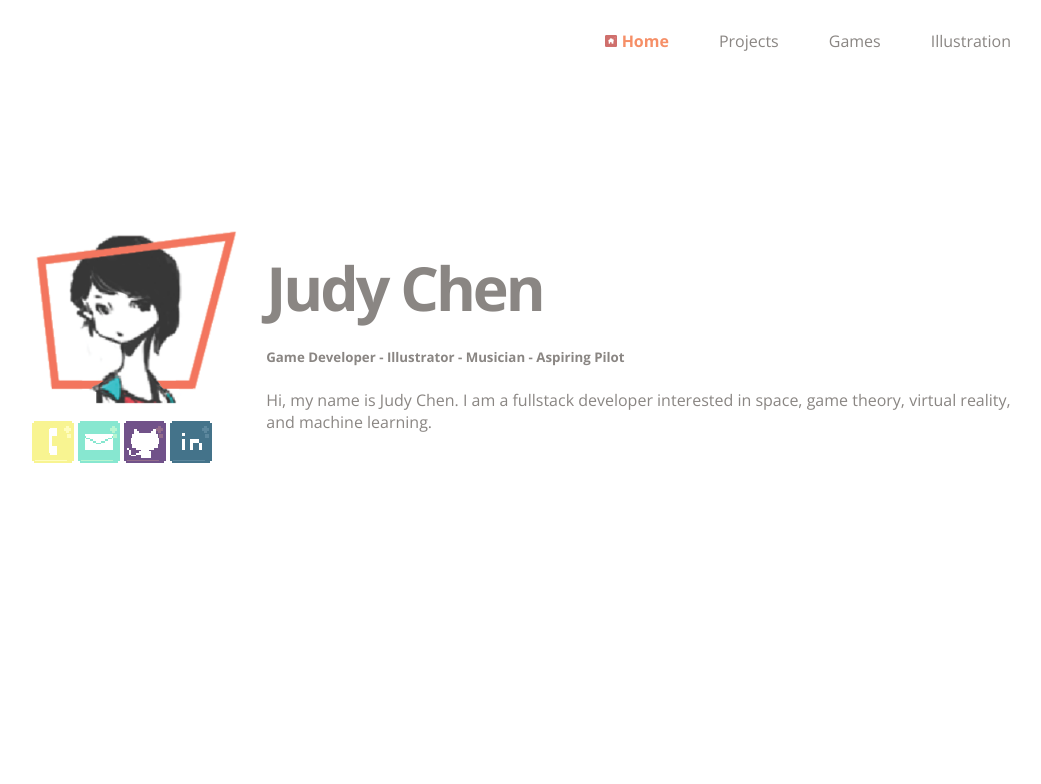
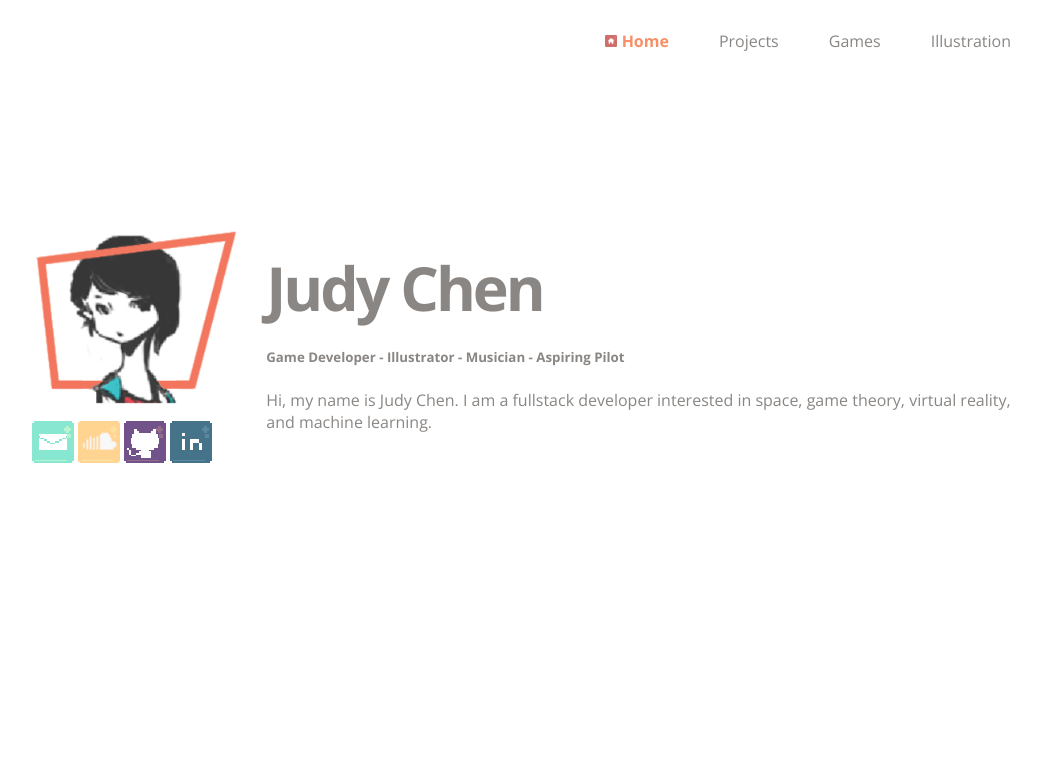
Before and after one commit to ju-de/ju-de.github.io, a plain HTML site: page index.html in a window 1280 px wide. Shown: the top 784 px of the page, without its empty margins (109-1150 px from the left). Drawn offline with nearby package versions, Linux system fonts and the light colour scheme.

Commit message:
+soundcloud icon

```diff
--- a/index.html
+++ b/index.html
@@ -61,8 +61,8 @@
 					<td style="padding-right:24px">
 						<img src='images/head_icon.png' width='260'></imagesg>
 						<br>
-						<img src='images/phone.png' width='42' height='42'></img>
-						<a href='mailto:judy.chen@uwaterloo.ca'><img src='images/mail.png' width='42' height='42'></img>
+						<a href='mailto:judy.chen@uwaterloo.ca'><img src='images/mail.png' width='42' height='42'></img></a>
+						<a href='http://soundcloud.com/jubnaut'><img src='images/soundcloud.png' width='42' height='42'></img></a>
 						<a href='http://github.com/ju-de'><img src='images/github.png' width='42' height='42'></img></a>
 						<a href='http://ca.linkedin.com/in/append'><img src='images/linkedin.png' width='42' height='42'></img></a>
 					</td>
@@ -202,7 +202,7 @@ $(document).ready(function() {
 		<div class="container clearfix">
 
 			<div id="content" class="grid_12">
-				<h1>Grid</h1>
+				<h1>Games</h1>
 			</div>
 
 			<div id="test" class="grid_1">1</div> <div id="test" class="grid_11 omega">11</div>
```
Also changed, not shown: images/soundcloud.png (added).
